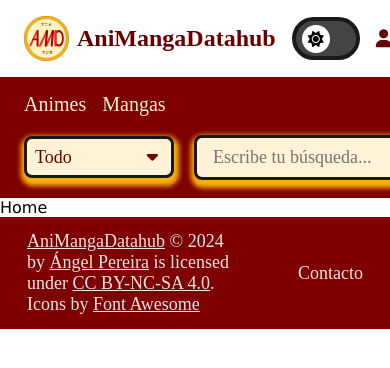
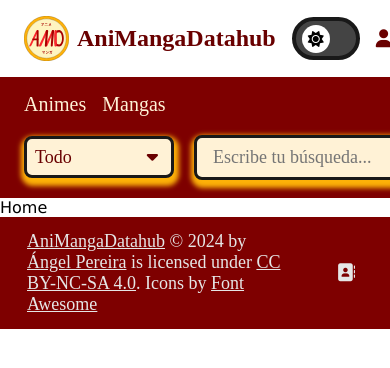
Before and after one commit to AngelPereiraR/AniMangaDatahub, a React (Vite) app: page / in a window 390 px wide. Shown: the top 368 px of the page. Built offline with nearby package versions, Linux system fonts and the light colour scheme; a web font is replaced by a local one.

Commit message:
Updated Footer and Navbar CSS and JSX files: added font family and display styles, modified media queries, and added icon to contact link.

```diff
--- a/src/components/layouts/Footer.css
+++ b/src/components/layouts/Footer.css
@@ -5,14 +5,6 @@ footer {
   display: flex;
   justify-content: space-between;
   align-items: center;
-
-  @media (max-width: 1023px) {
-    font-size: var(--font-size-subtitle-mobile);
-  }
-
-  @media (min-width: 1024px) {
-    font-size: var(--font-size-subtitle-desktop);
-  }
 }
 
 footer div {
@@ -30,6 +22,14 @@ footer .contact {
   transition: all 1000ms;
 }
 
+footer .contact {
+  display: flex;
+}
+
+footer .contact span {
+  font-family: var(--heading-font-family);
+}
+
 footer .credits a {
   text-decoration: underline;
 }
@@ -39,3 +39,23 @@ footer .contact:hover {
   color: var(--secondary-100);
   text-decoration: underline;
 }
+
+footer a i {
+  margin-right: 8px;
+}
+
+@media (max-width: 1023px) {
+  footer {
+    font-size: var(--font-size-subtitle-mobile);
+  }
+
+  footer .contact span {
+    display: none;
+  }
+}
+
+@media (min-width: 1024px) {
+  footer {
+    font-size: var(--font-size-subtitle-desktop);
+  }
+}
--- a/src/components/layouts/Footer.jsx
+++ b/src/components/layouts/Footer.jsx
@@ -30,7 +30,8 @@ const Footer = () => {
       {/* Enlace interno para la página de contacto */}
       <div>
         <NavLink className="contact" to="/contact">
-          Contacto
+          <i className="fa-solid fa-address-book"></i>
+          <span>Contacto</span>
         </NavLink>
       </div>
     </footer>
--- a/src/components/layouts/Navbar.css
+++ b/src/components/layouts/Navbar.css
@@ -83,7 +83,7 @@
 }
 
 .link-icon {
-  padding-right: 8px;
+  margin-right: 8px;
 }
 
 .search {
```
